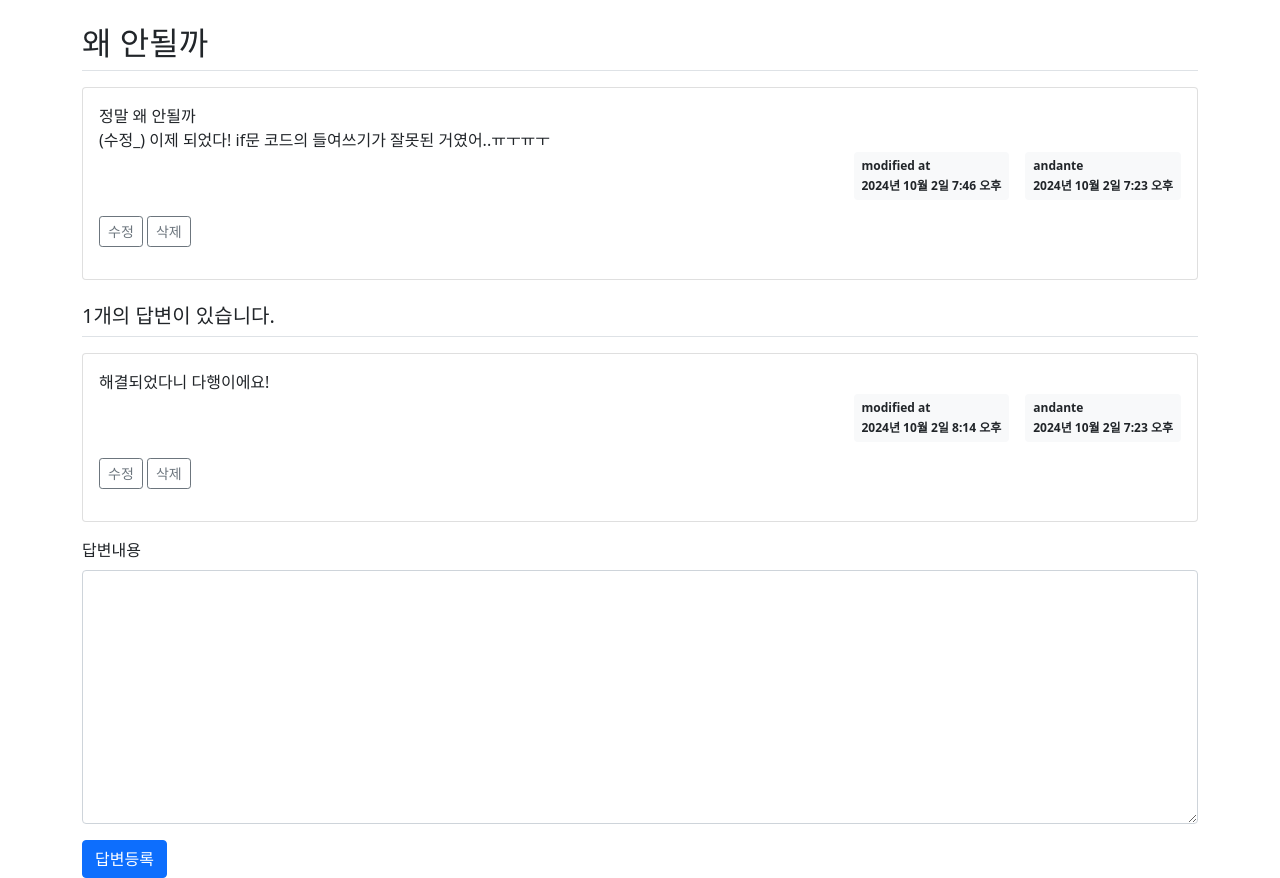
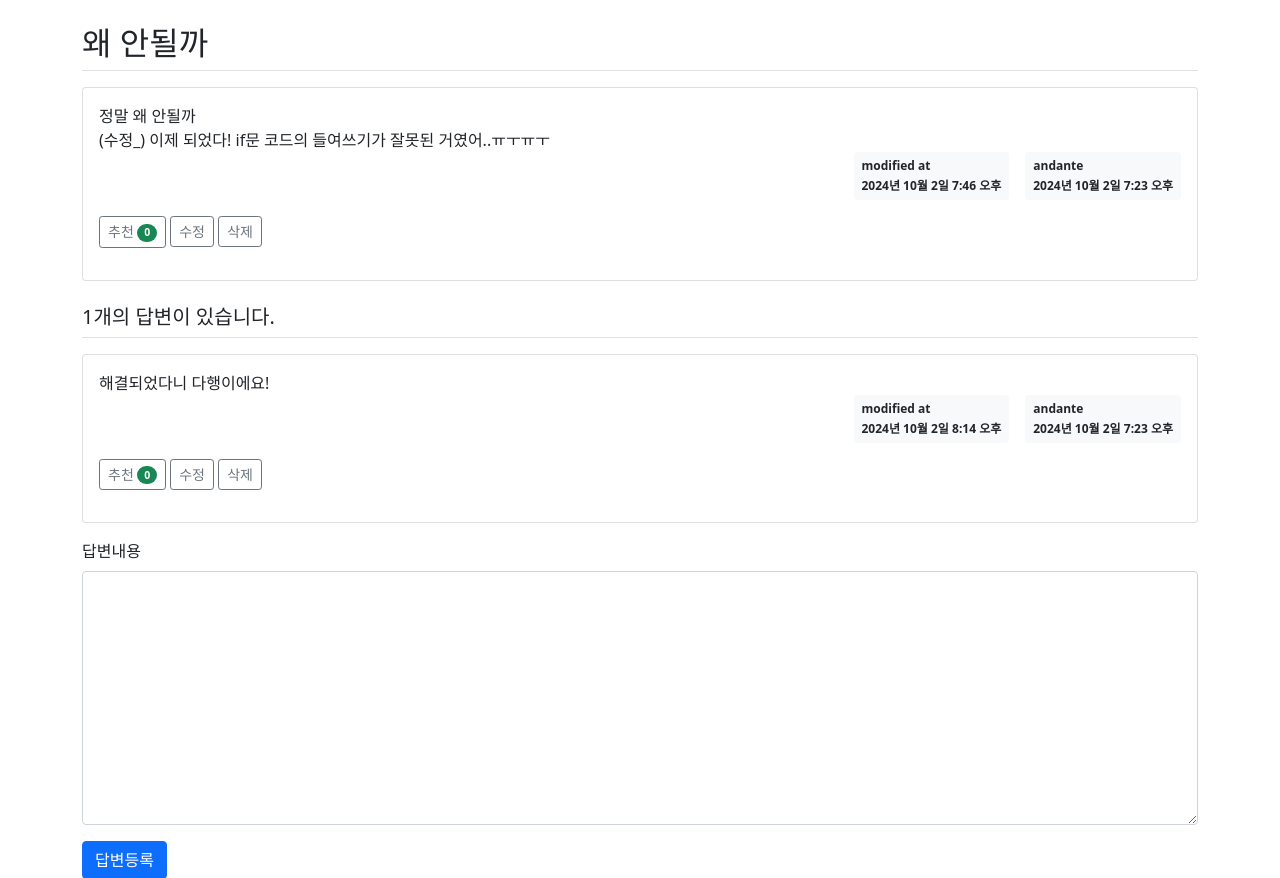
Before and after one commit to Andante-Kim/WebProject1_myownworld, a Django app: page /myownworld/answer/create/2/ in a window 1280 px wide. Shown: the part 57-935 px from the top of the page. Run offline with Django 4.2, Linux system fonts and the light colour scheme; a user stored in the database is signed in; data comes from the database, SQL or seed files in the repository; both versions use the stored data as it was after the commit; some libraries are stand-ins or nearby versions.

Commit message:
Commit_24.10.07

```diff
--- a/mysite/myownworld/models.py
+++ b/mysite/myownworld/models.py
@@ -3,19 +3,21 @@ from django.contrib.auth.models import User
 
 # Create your models here.
 class Question(models.Model):
-    author = models.ForeignKey(User, on_delete=models.CASCADE)
+    author = models.ForeignKey(User, on_delete=models.CASCADE, related_name='author_question')
     subject = models.CharField(max_length=200)
     content = models.TextField()
     create_date = models.DateTimeField()
     modify_date = models.DateTimeField(null=True, blank=True)
+    voter = models.ManyToManyField(User, related_name='voter_question') # 추천인 추가
 
     #id값 대신 제목 표시
     def __str__(self):
         return self.subject
 
 class Answer(models.Model):
-    author = models.ForeignKey(User, on_delete=models.CASCADE)
+    author = models.ForeignKey(User, on_delete=models.CASCADE, related_name='author_answer')
     question = models.ForeignKey(Question, on_delete=models.CASCADE)
     content = models.TextField()
     create_date = models.DateTimeField()
     modify_date = models.DateTimeField(null=True, blank=True)
+    voter = models.ManyToManyField(User, related_name='voter_answer')
--- a/mysite/myownworld/urls.py
+++ b/mysite/myownworld/urls.py
@@ -13,9 +13,13 @@ urlpatterns = [
     path('question/create/',question_views.question_create, name='question_create'),
     path('question/modify/<int:question_id>/', question_views.question_modify, name='question_modify'),
     path('question/delete/<int:question_id>/', question_views.question_delete, name='question_delete'),
+    path('question/vote/<int:question_id>/', question_views.question_vote, name='question_vote'),
 
     # answer_views.py
     path('answer/create/<int:question_id>/', answer_views.answer_create, name='answer_create'),
     path('answer/modify/<int:answer_id>/', answer_views.answer_modify, name='answer_modify'),
     path('answer/delete/<int:answer_id>/', answer_views.answer_delete, name='answer_delete'),
+    path('answer/vote/<int:answer_id>/', answer_views.answer_vote, name='answer_vote'),
+
+
 ]
--- a/mysite/myownworld/views/answer_views.py
+++ b/mysite/myownworld/views/answer_views.py
@@ -44,7 +44,7 @@ def answer_modify(request, answer_id):
     context = {'answer':answer, 'form': form}
     return render(request, 'myownworld/answer_form.html', context)
 
-#답변 삭제 함수
+# 답변 삭제 함수
 @login_required(login_url='common:login')
 def answer_delete(request, answer_id):
     answer = get_object_or_404(Answer, pk=answer_id)
@@ -53,3 +53,13 @@ def answer_delete(request, answer_id):
     else:
         answer.delete()
     return redirect('myownworld:detail', question_id=answer.question.id)
+
+# 답변 추천 함수
+@login_required(login_url='common:login')
+def answer_vote(request, answer_id):
+    answer = get_object_or_404(Answer, pk=answer_id)
+    if request.user == answer.author:
+        messages.error(request, '본인이 작성한 글은 추천할 수 없습니다.')
+    else:
+        answer.voter.add(request.user)
+    return redirect('myownworld:detail', question_id=answer.question.id)
--- a/mysite/templates/myownworld/question_detail.html
+++ b/mysite/templates/myownworld/question_detail.html
@@ -28,6 +28,10 @@
                 </div>
             </div>
             <div class="my-3">
+                <a href="javascript:void(0)" data-uri="{% url 'myownworld:question_vote' question.id %}"
+                   class="recommend btn btn-sm btn-outline-secondary"> 추천
+                    <span class="badge rounded-pill bg-success">{{question.voter.count}}</span>
+                </a>
                 {% if request.user == question.author %}
                 <a href="{% url 'myownworld:question_modify' question.id %}"
                    class="btn btn-sm btn-outline-secondary">수정</a>
@@ -56,6 +60,10 @@
                 </div>
             </div>
             <div class="my-3">
+                <a href="javascript:void(0)" data-uri="{% url 'myownworld:answer_vote' answer.id %}"
+                   class="recommend btn btn-sm btn-outline-secondary"> 추천
+                    <span class="badge rounded-pill bg-success">{{answer.voter.count}}</span>
+                </a>
                 {% if request.user == answer.author %}
                 <a href="{% url 'myownworld:answer_modify' answer.id %}"
                    class="btn btn-sm btn-outline-secondary">수정</a>
@@ -102,5 +110,13 @@
             };
         });
     });
+    const recommend_elements = document = document.getElementsByClassName("recommend");
+    Array.from(recommend_elements).forEach(function(element) {
+        element.addEventListener('click', function() {
+            if(confirm("정말로 추천하시겠습니까?")) {
+                location.href = this.dataset.uri;
+            };
+        });
+    });
 </script>
 {% endblock %}
```
Also changed, not shown: mysite/myownworld/views/question_views.py (+10 -0 lines), mysite/db.sqlite3.
